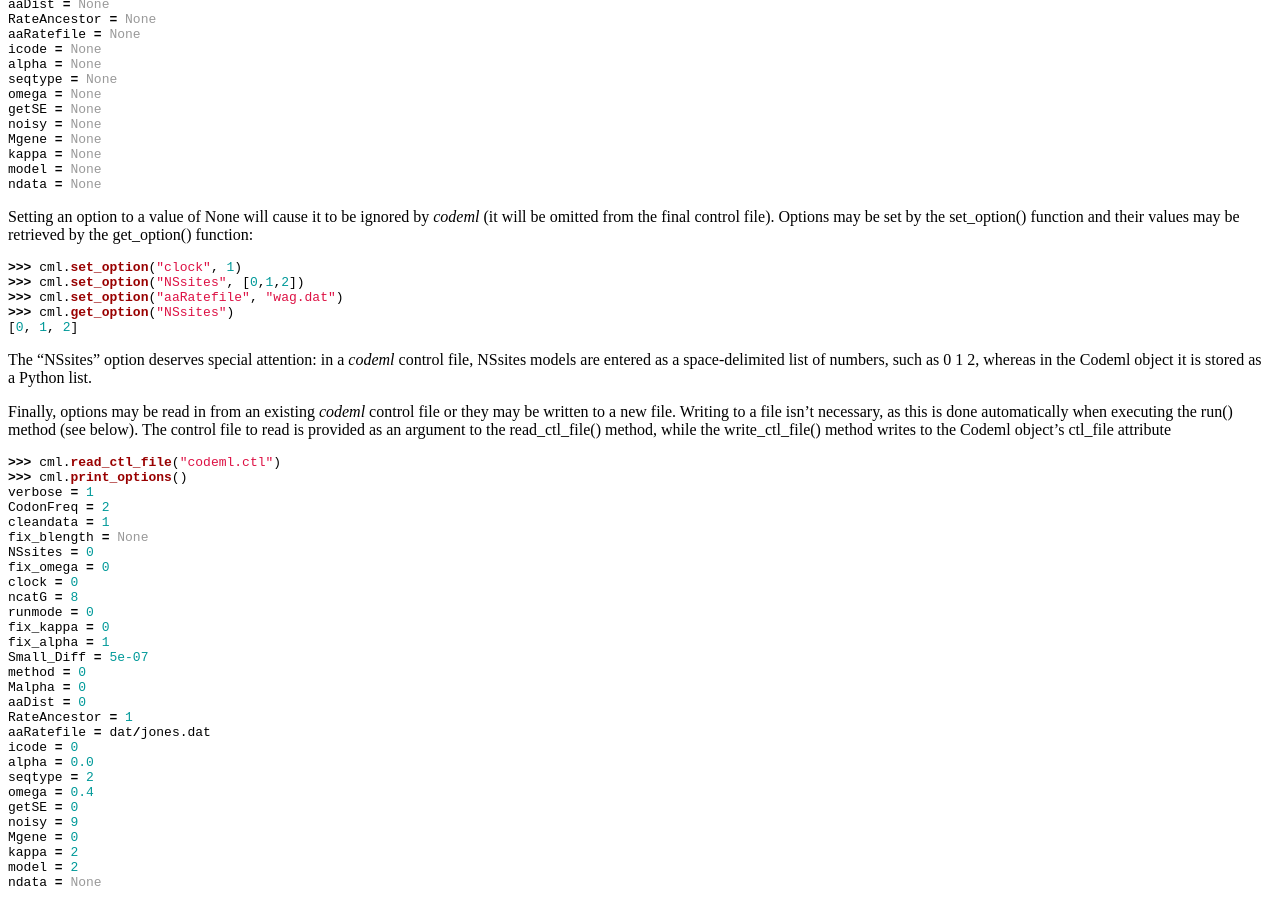
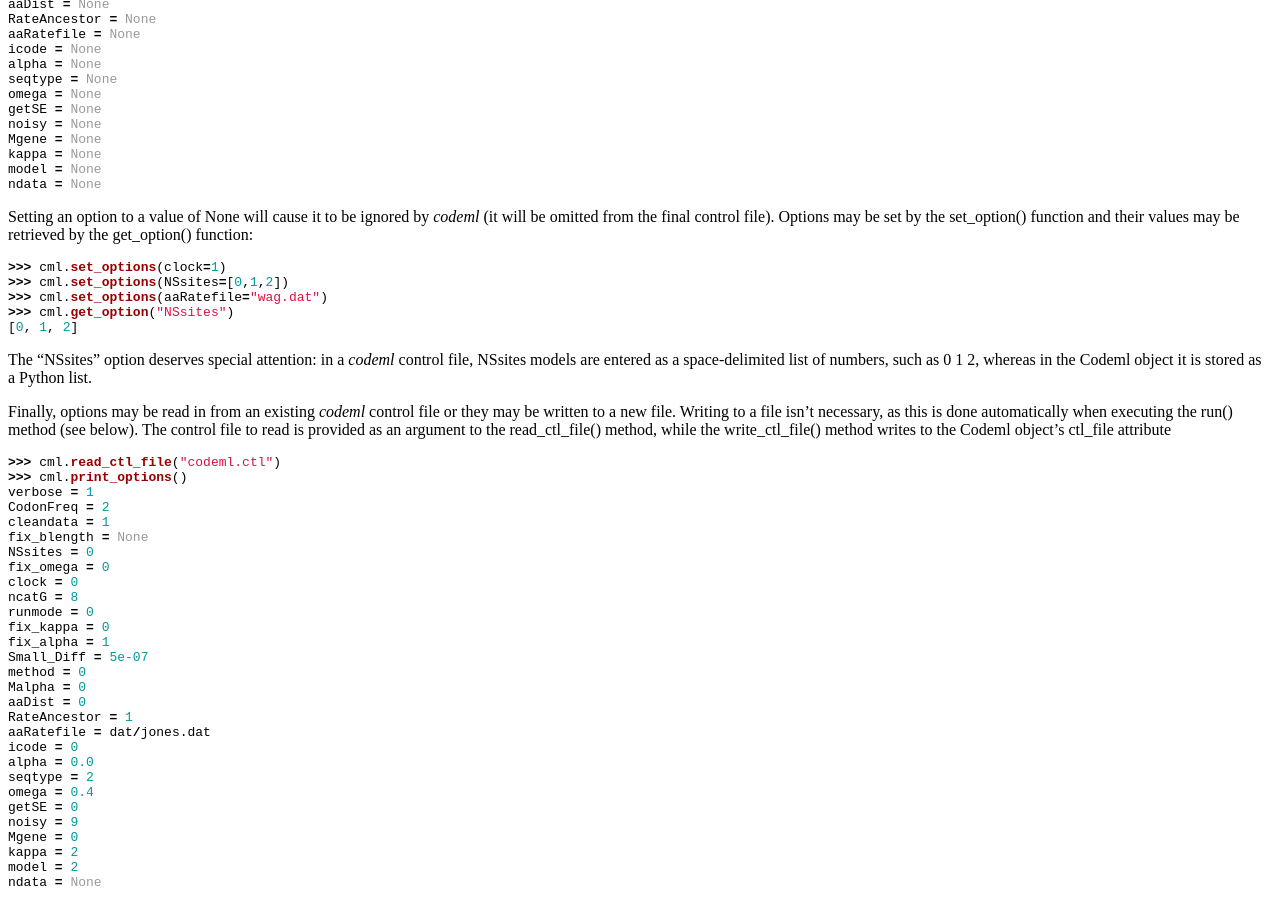
Before and after one commit to biopython/biopython.github.io, a Jekyll site: the page built from wiki/PAML.md, in a window 1280 px wide and 900 px high, scrolled down 1070 px. Built offline with Jekyll 4.4.1, drawn with Linux system fonts in a browser that asks for light colours.

Commit message:
fixed references to the "set_options" method, the arguments of which have changed

````diff
--- a/wiki/PAML.md
+++ b/wiki/PAML.md
@@ -106,9 +106,9 @@ be set by the set\_option() function and their values may be retrieved
 by the get\_option() function:
 
 ``` python
->>> cml.set_option("clock", 1)
->>> cml.set_option("NSsites", [0,1,2])
->>> cml.set_option("aaRatefile", "wag.dat")
+>>> cml.set_options(clock=1)
+>>> cml.set_options(NSsites=[0,1,2])
+>>> cml.set_options(aaRatefile="wag.dat")
 >>> cml.get_option("NSsites")
 [0, 1, 2]
 ```
````
Also changed, not shown: 1 other file.
